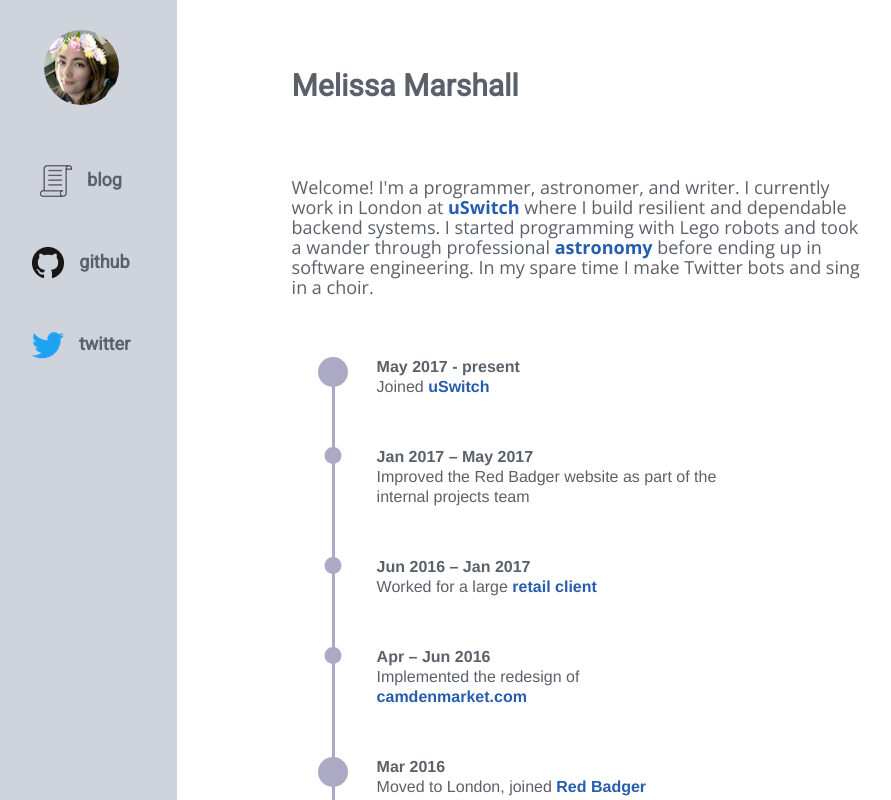
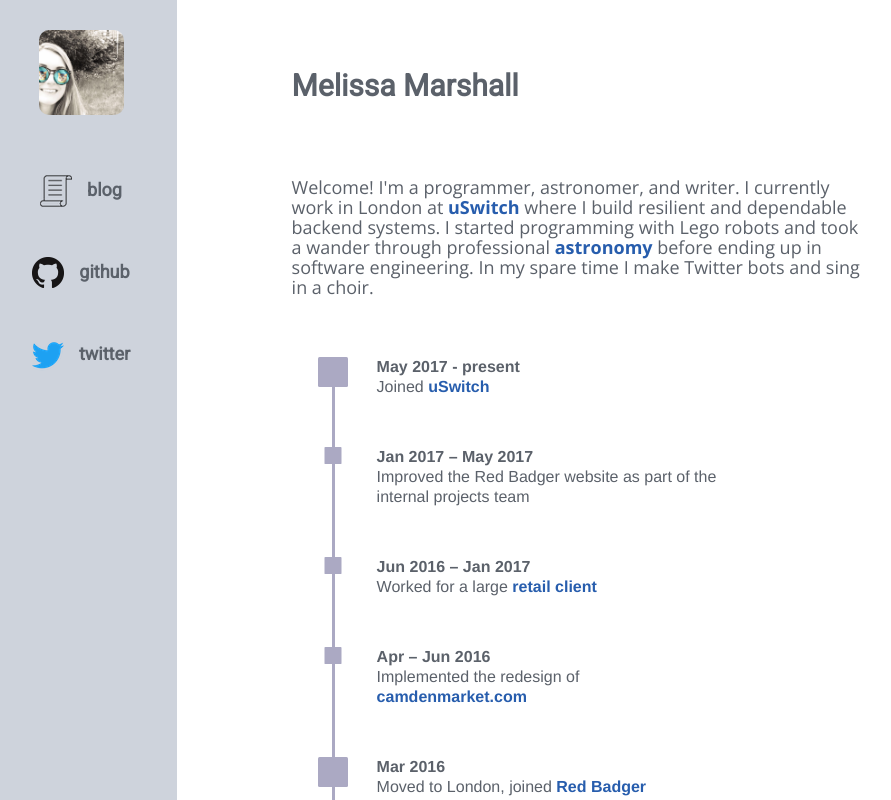
Before and after one commit to mveritym/super-duper-guacamole, a Vue app: page / in a window 1280 px wide. Shown: the top 800 px of the page, without its empty margins (15-906 px from the left). Built offline with nearby package versions, Linux system fonts and the light colour scheme.

Commit message:
Changing picture, squares not circles

```diff
--- a/src/components/Navigation.vue
+++ b/src/components/Navigation.vue
@@ -128,10 +128,10 @@
 
     .navigation .picture {
       display: block;
-      border-radius: 40px;
       margin: 30px auto;
-      height: 75px;
-      width: 75px;
+      border-radius: 10px;
+      height: 85px;
+      width: 85px;
     }
   }
 
--- a/src/components/Timeline.vue
+++ b/src/components/Timeline.vue
@@ -131,7 +131,7 @@
     transform: translateX(-50%);
     width: 30px;
     height: 30px;
-    border-radius: 50%;
+    border-radius: 5%;
     background: inherit;
   }
 
```
Also changed, not shown: src/assets/profile-pic.jpg.
